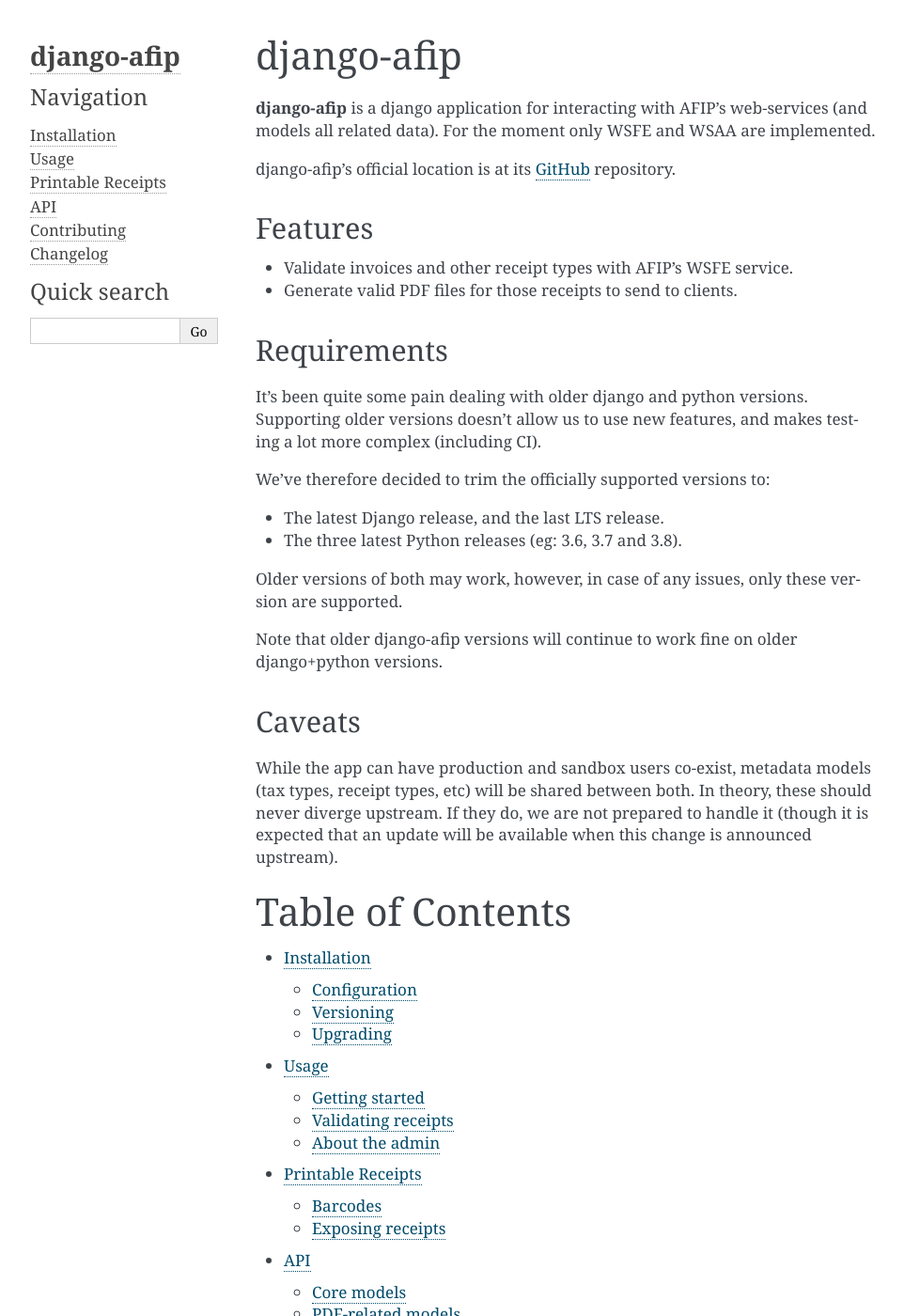
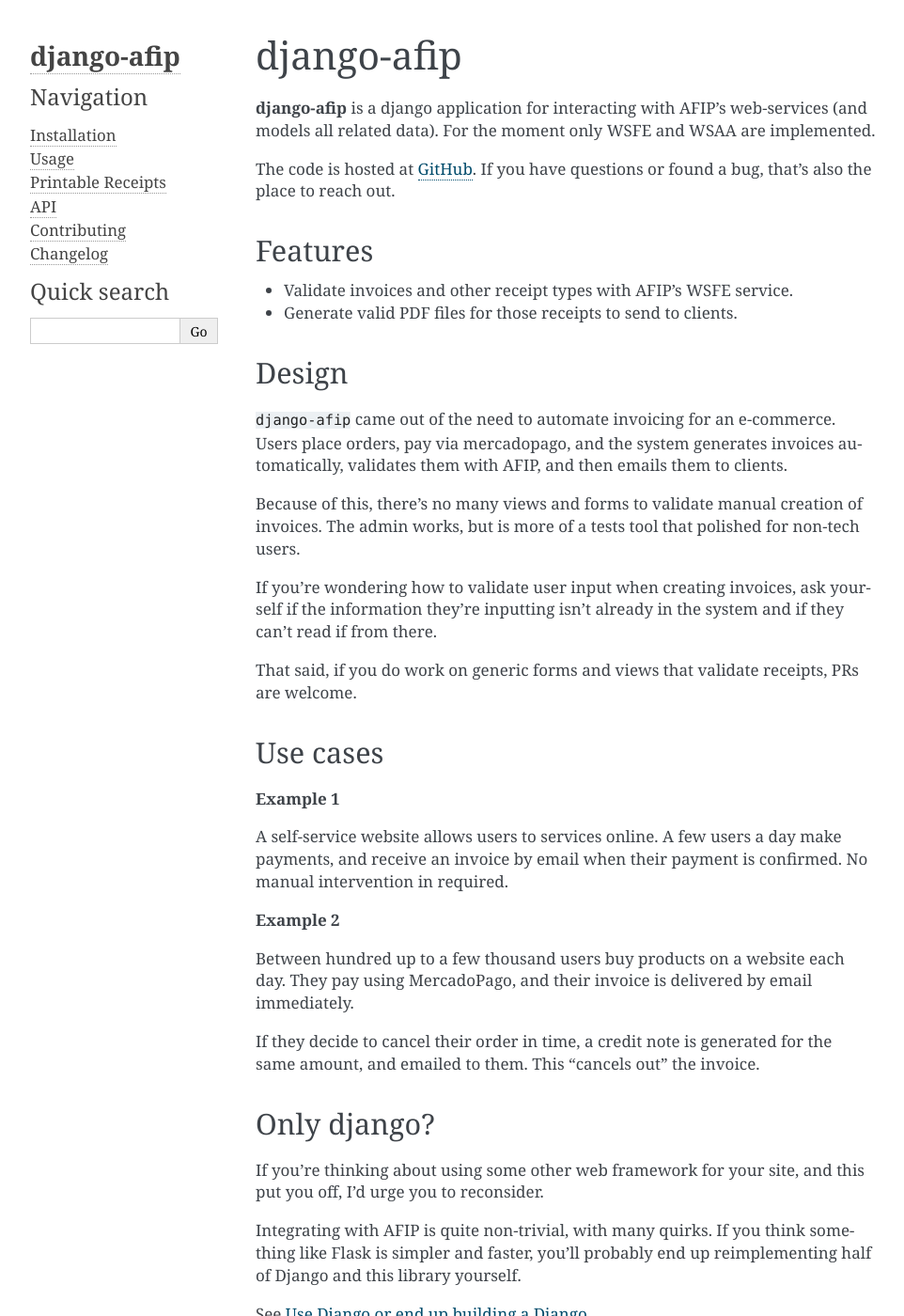
Before and after one commit to WhyNotHugo/django-afip, a Sphinx documentation site: the page built from docs/index.rst, in a window 1280 px wide and 1400 px high. Shown: the whole window at 94% size, without its empty margins (148-1110 px from the left). Built offline with Sphinx 7.4.7, drawn with Linux system fonts in a browser that asks for light colours; the version number could not be read and is left out; some of the changed text lies outside the part shown.

Commit message:
Improve introduction documentation

```diff
--- a/docs/index.rst
+++ b/docs/index.rst
@@ -5,7 +5,8 @@
 web-services (and models all related data). For the moment only WSFE and WSAA
 are implemented.
 
-django-afip's official location is at its GitHub_ repository.
+The code is hosted at GitHub_. If you have questions or found a bug, that's
+also the place to reach out.
 
 .. _GitHub: https://github.com/WhyNotHugo/django-afip
 
@@ -14,6 +15,64 @@
 
 * Validate invoices and other receipt types with AFIP's WSFE service.
 * Generate valid PDF files for those receipts to send to clients.
+
+Design
+------
+
+``django-afip`` came out of the need to automate invoicing for an e-commerce.
+Users place orders, pay via mercadopago, and the system generates invoices
+automatically, validates them with AFIP, and then emails them to clients.
+
+Because of this, there's no many views and forms to validate manual creation of
+invoices. The admin works, but is more of a tests tool that polished for
+non-tech users.
+
+If you're wondering how to validate user input when creating invoices, ask
+yourself if the information they're inputting isn't already in the system and
+if they can't read if from there.
+
+That said, if you do work on generic forms and views that validate receipts,
+PRs are welcome.
+
+Use cases
+---------
+
+**Example 1**
+
+A self-service website allows users to services online. A few users a day make
+payments, and receive an invoice by email when their payment is confirmed. No
+manual intervention in required.
+
+**Example 2**
+
+Between hundred up to a few thousand users buy products on a website each day.
+They pay using MercadoPago, and their invoice is delivered by email
+immediately.
+
+If they decide to cancel their order in time, a credit note is generated for
+the same amount, and emailed to them. This "cancels out" the invoice.
+
+Only django?
+------------
+
+If you're thinking about using some other web framework for your site, and this
+put you off, I'd urge you to reconsider.
+
+Integrating with AFIP is quite non-trivial, with many quirks. If you think
+something like Flask is simpler and faster, you'll probably end up
+reimplementing half of Django and this library yourself.
+
+See `Use Django or end up building a Django <https://hackernoon.com/use-django-or-end-up-building-a-django-6cce65eb7255>`_
+
+English or Spanish?
+-------------------
+
+Having had to work with mixed teams with developers abroad, it became natural
+to use English for code and documentation (especially code, where Python is
+basically English).
+
+However, questions and support in Spanish are fine, since a great deal of the
+developers using the library speak Spanish (for obvious reasons).
 
 Requirements
 ------------
```
Also changed, not shown: README.rst (+8 -2 lines).
